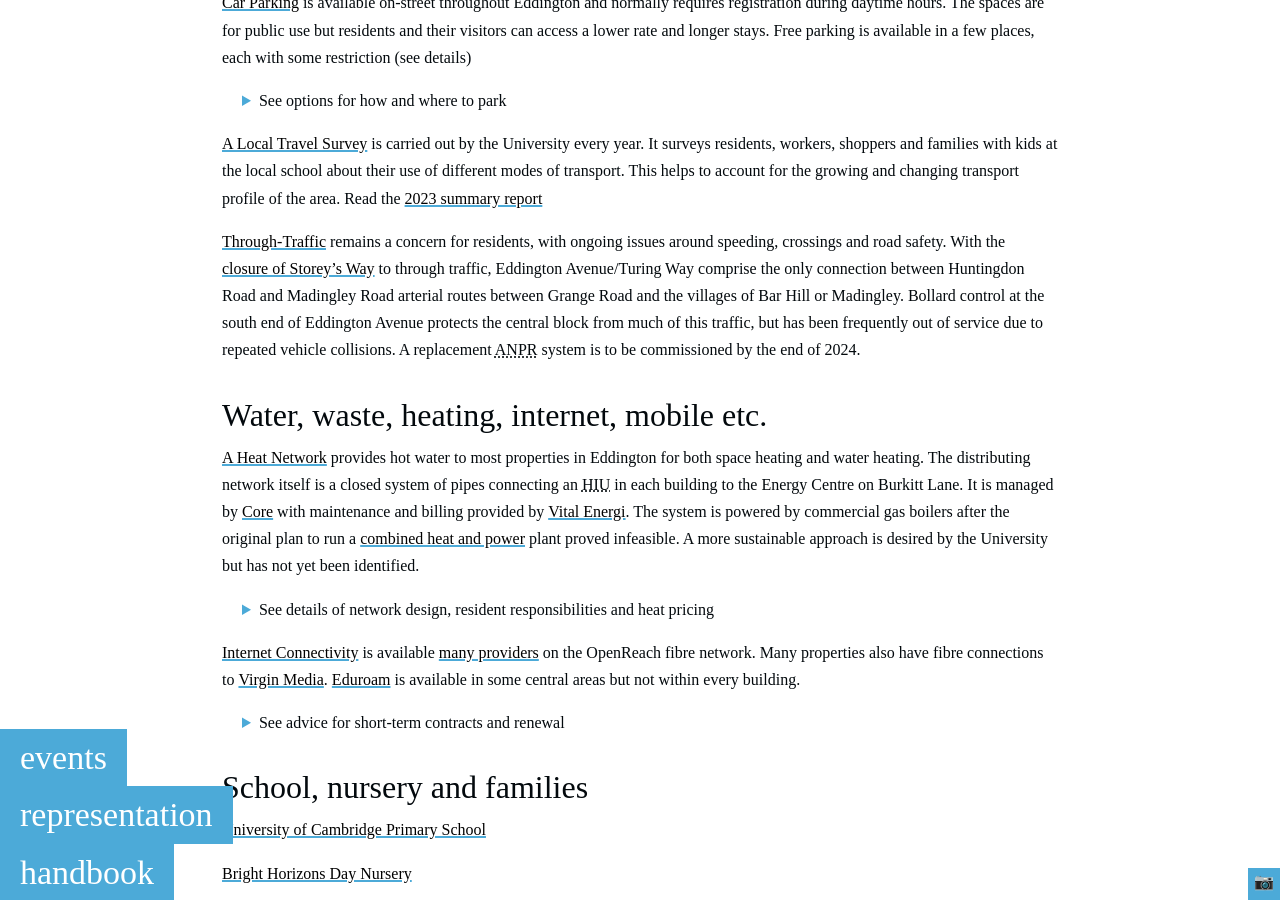
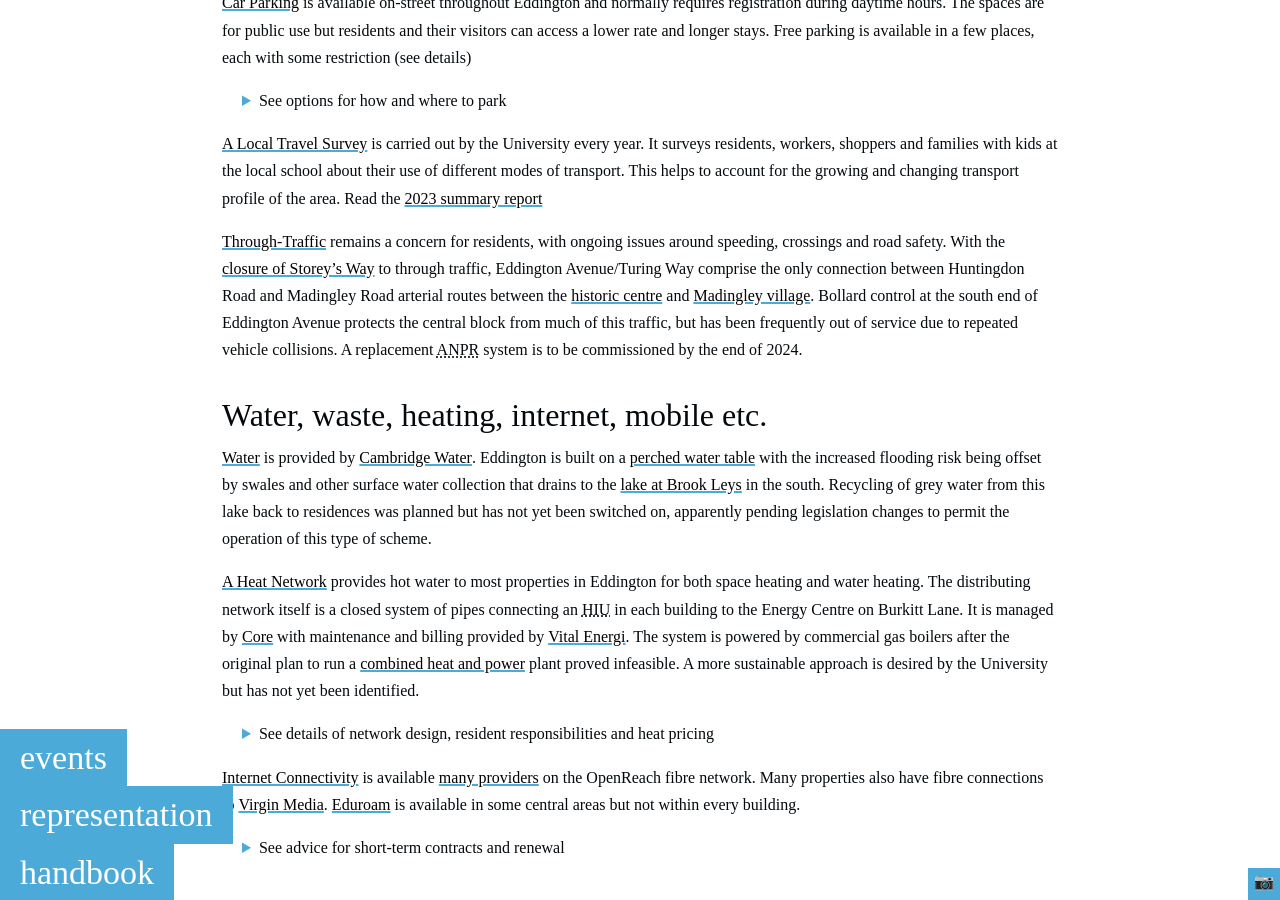
Before and after one commit to pieterdesnerck/website, a Jekyll site: the page built from docs/handbook.md, in a window 1280 px wide and 900 px high, scrolled down 1033 px. Built offline with Jekyll 4.4.1, drawn with Linux system fonts in a browser that asks for light colours; some web fonts are replaced.

Commit message:
add handbook/water and tweak traffic

```diff
--- a/docs/handbook.md
+++ b/docs/handbook.md
@@ -79,10 +79,13 @@ is carried out by the University every year. It surveys residents, workers, shop
 Read the [2023 summary report](/reports/2023 stakeholders travel survey update.pdf){:target="_blank"}
 
 [Through-Traffic](#traffic){:name=traffic}
-remains a concern for residents, with ongoing issues around speeding, crossings and road safety. With the [closure of Storey's Way](https://www.geograph.org.uk/photo/7610580) to through traffic, Eddington Avenue/Turing Way comprise the only connection between Huntingdon Road and Madingley Road arterial routes between Grange Road and the villages of Bar Hill or Madingley. Bollard control at the south end of Eddington Avenue protects the central block from much of this traffic, but has been frequently out of service due to repeated vehicle collisions. A replacement ANPR system is to be commissioned by the end of 2024.
+remains a concern for residents, with ongoing issues around speeding, crossings and road safety. With the [closure of Storey's Way](https://www.geograph.org.uk/photo/7610580) to through traffic, Eddington Avenue/Turing Way comprise the only connection between Huntingdon Road and Madingley Road arterial routes between the [historic centre](https://www.google.com/maps/dir/52.2241566,0.0905129/52.2134716,0.0831837/@52.2174037,0.0873664,15z/data=!3m1!4b1!4m9!4m8!1m5!3m4!1m2!1d0.1114754!2d52.2115934!3s0x47d870b888942875:0xf18d62d3e0a0f585!1m0!3e0?entry=ttu){:target="_blank"} and [Madingley village](https://www.google.com/maps/dir/52.2241566,0.0905129/52.2134716,0.0831837/@52.2236613,0.0550861,13.89z/data=!4m9!4m8!1m5!3m4!1m2!1d0.0487948!2d52.2317013!3s0x47d877aa7ea3da5f:0xd04d88bf99fc17b1!1m0!3e0?entry=ttu){:target="_blank"}. Bollard control at the south end of Eddington Avenue protects the central block from much of this traffic, but has been frequently out of service due to repeated vehicle collisions. A replacement ANPR system is to be commissioned by the end of 2024.
 
 
 ## Water, waste, heating, internet, mobile etc.
+
+[Water](#water){:name='water'}
+is provided by [Cambridge Water](https://www.cambridge-water.co.uk/). Eddington is built on a [perched water table](https://en.wikipedia.org/wiki/Water_table#Perched_water_tables){:target="_blank"} with the increased flooding risk being offset by swales and other surface water collection that drains to the [lake at Brook Leys](https://eddington-cambridge.co.uk/news-and-updates/brook-leys-parkland-opens) in the south. Recycling of grey water from this lake back to residences was planned but has not yet been switched on, apparently pending legislation changes to permit the operation of this type of scheme.
 
 [A Heat Network](#heat-network){:name='heat-network'}
 provides hot water to most properties in Eddington for both space heating and water heating. The distributing network itself is a closed system of pipes connecting an HIU in each building to the Energy Centre on Burkitt Lane. It is managed by [Core](#core) with maintenance and billing provided by [Vital Energi](#vital).
```
